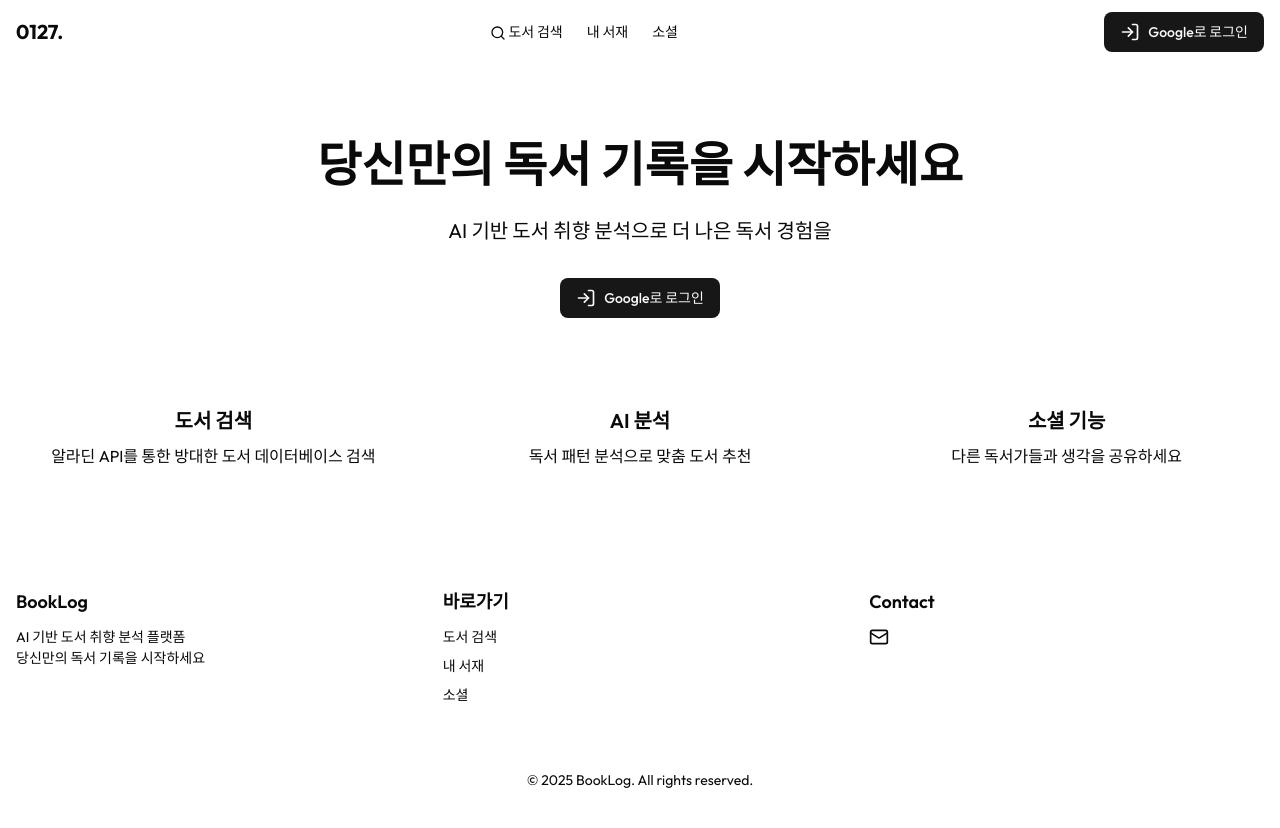
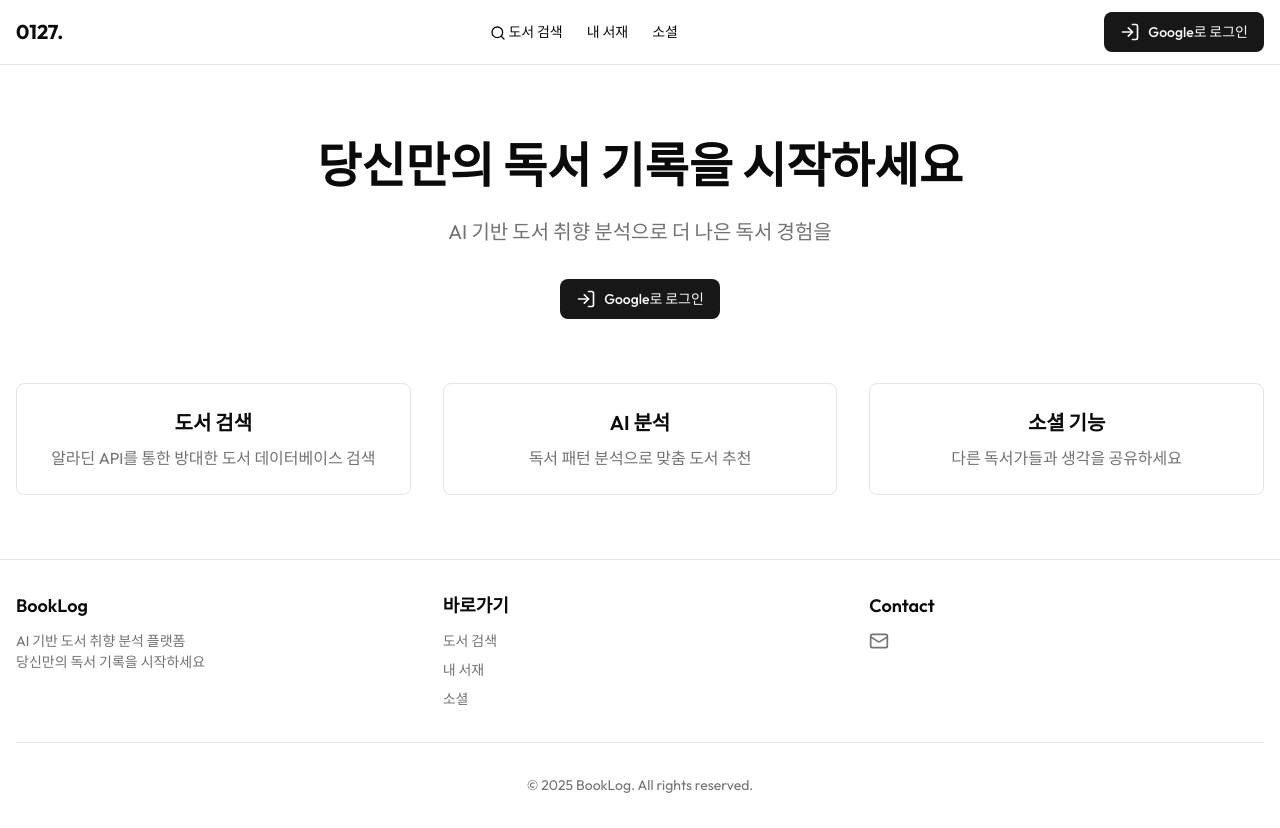
Before and after one commit to strongerDeer/0127, a Next.js app: page / in a window 1280 px wide. Built offline with nearby package versions, Linux system fonts and the light colour scheme; no server answers.

Commit message:
📝 Edit: 스타일 변수 적용 및 기존 스타일 개선

```diff
--- a/src/app/page.module.scss
+++ b/src/app/page.module.scss
@@ -1,48 +1,50 @@
+@use '@/shared/styles/variables' as *;
+
 .container {
-  max-width: 1280px;
+  max-width: $container-max-width;
   margin: 0 auto;
-  padding: 4rem 1rem;
+  padding: $spacing-16 $spacing-4;
 }
 
 .hero {
-  margin-bottom: 4rem;
+  margin-bottom: $spacing-16;
   text-align: center;
 
   h1 {
-    margin-bottom: 1rem;
-    font-size: 3rem;
-    font-weight: 700;
+    margin-bottom: $spacing-4;
+    font-size: $font-5xl;
+    font-weight: $font-bold;
   }
 
   p {
-    margin-bottom: 2rem;
-    font-size: 1.25rem;
-    color: hsl(var(--muted-foreground));
+    margin-bottom: $spacing-8;
+    font-size: $font-xl;
+    color: $color-muted-foreground;
   }
 }
 
 .features {
   display: grid;
-  gap: 2rem;
+  gap: $spacing-8;
 
-  @media (min-width: 768px) {
+  @media (min-width: $breakpoint-md) {
     grid-template-columns: repeat(3, 1fr);
   }
 }
 
 .featureCard {
-  border-radius: 0.5rem;
-  border: 1px solid hsl(var(--border));
-  padding: 1.5rem;
+  border-radius: $radius-md;
+  border: 1px solid $color-border;
+  padding: $spacing-6;
   text-align: center;
 
   h3 {
-    margin-bottom: 0.5rem;
-    font-size: 1.25rem;
-    font-weight: 600;
+    margin-bottom: $spacing-2;
+    font-size: $font-xl;
+    font-weight: $font-semibold;
   }
 
   p {
-    color: hsl(var(--muted-foreground));
+    color: $color-muted-foreground;
   }
 }
--- a/src/features/auth/ui/LoginButton.module.scss
+++ b/src/features/auth/ui/LoginButton.module.scss
@@ -1,8 +1,10 @@
+@use '@/shared/styles/variables' as *;
+
 .button {
-  gap: 0.5rem;
+  gap: $spacing-2;
 
   svg {
-    width: 1.25rem;
-    height: 1.25rem;
+    width: $spacing-5;
+    height: $spacing-5;
   }
 }
--- a/src/features/auth/ui/LogoutButton.module.scss
+++ b/src/features/auth/ui/LogoutButton.module.scss
@@ -1,8 +1,10 @@
+@use '@/shared/styles/variables' as *;
+
 .button {
-  gap: 0.5rem;
+  gap: $spacing-2;
 
   svg {
-    width: 1rem;
-    height: 1rem;
+    width: $spacing-4;
+    height: $spacing-4;
   }
 }
--- /dev/null
+++ b/src/shared/styles/_variables.scss
@@ -0,0 +1,150 @@
+// ============================================
+// 색상 변수 (Light Mode)
+// ============================================
+
+// 기본 색상
+$color-background: #ffffff;
+$color-foreground: #0a0a0a;
+
+// 카드
+$color-card: #ffffff;
+$color-card-foreground: #0a0a0a;
+
+// 팝오버
+$color-popover: #ffffff;
+$color-popover-foreground: #0a0a0a;
+
+// Primary (검은색 계열)
+$color-primary: #171717;
+$color-primary-foreground: #fafafa;
+
+// Secondary (회색 계열)
+$color-secondary: #f5f5f5;
+$color-secondary-foreground: #171717;
+
+// Muted (회색 계열)
+$color-muted: #f5f5f5;
+$color-muted-foreground: #737373;
+
+// Accent
+$color-accent: #f5f5f5;
+$color-accent-foreground: #171717;
+
+// Destructive (빨강)
+$color-destructive: #ef4444;
+$color-destructive-foreground: #fafafa;
+
+// Border & Input
+$color-border: #e5e5e5;
+$color-input: #e5e5e5;
+$color-ring: #a3a3a3;
+
+// ============================================
+// Dark Mode 색상
+// ============================================
+
+$color-dark-background: #0a0a0a;
+$color-dark-foreground: #fafafa;
+$color-dark-card: #171717;
+$color-dark-card-foreground: #fafafa;
+$color-dark-popover: #171717;
+$color-dark-popover-foreground: #fafafa;
+$color-dark-primary: #e5e5e5;
+$color-dark-primary-foreground: #171717;
+$color-dark-secondary: #262626;
+$color-dark-secondary-foreground: #fafafa;
+$color-dark-muted: #262626;
+$color-dark-muted-foreground: #a3a3a3;
+$color-dark-accent: #262626;
+$color-dark-accent-foreground: #fafafa;
+$color-dark-destructive: #dc2626;
+$color-dark-border: rgba(255, 255, 255, 0.1);
+$color-dark-input: rgba(255, 255, 255, 0.15);
+$color-dark-ring: #737373;
+
+// ============================================
+// Spacing (Tailwind 기준)
+// ============================================
+
+$spacing-0: 0;
+$spacing-1: 0.25rem;   // 4px
+$spacing-2: 0.5rem;    // 8px
+$spacing-3: 0.75rem;   // 12px
+$spacing-4: 1rem;      // 16px
+$spacing-5: 1.25rem;   // 20px
+$spacing-6: 1.5rem;    // 24px
+$spacing-8: 2rem;      // 32px
+$spacing-10: 2.5rem;   // 40px
+$spacing-12: 3rem;     // 48px
+$spacing-16: 4rem;     // 64px
+$spacing-20: 5rem;     // 80px
+$spacing-24: 6rem;     // 96px
+
+// ============================================
+// Font Size
+// ============================================
+
+$font-xs: 0.75rem;     // 12px
+$font-sm: 0.875rem;    // 14px
+$font-base: 1rem;      // 16px
+$font-lg: 1.125rem;    // 18px
+$font-xl: 1.25rem;     // 20px
+$font-2xl: 1.5rem;     // 24px
+$font-3xl: 1.875rem;   // 30px
+$font-4xl: 2.25rem;    // 36px
+$font-5xl: 3rem;       // 48px
+
+// ============================================
+// Font Weight
+// ============================================
+
+$font-normal: 400;
+$font-medium: 500;
+$font-semibold: 600;
+$font-bold: 700;
+
+// ============================================
+// Border Radius
+// ============================================
+
+$radius: 0.625rem;     // 10px
+$radius-sm: 0.375rem;  // 6px
+$radius-md: 0.5rem;    // 8px
+$radius-lg: 0.75rem;   // 12px
+$radius-xl: 1rem;      // 16px
+$radius-full: 9999px;
+
+// ============================================
+// Breakpoints (Tailwind 기준)
+// ============================================
+
+$breakpoint-sm: 640px;
+$breakpoint-md: 768px;
+$breakpoint-lg: 1024px;
+$breakpoint-xl: 1280px;
+$breakpoint-2xl: 1536px;
+
+// ============================================
+// Z-Index
+// ============================================
+
+$z-base: 0;
+$z-dropdown: 10;
+$z-sticky: 20;
+$z-modal: 30;
+$z-popover: 40;
+$z-tooltip: 50;
+
+// ============================================
+// Transition
+// ============================================
+
+$transition-fast: 150ms;
+$transition-base: 200ms;
+$transition-slow: 300ms;
+
+// ============================================
+// Container
+// ============================================
+
+$container-max-width: 1280px;
--- a/src/widgets/Footer/ui/Footer.module.scss
+++ b/src/widgets/Footer/ui/Footer.module.scss
@@ -1,75 +1,77 @@
+@use '@/shared/styles/variables' as *;
+
 .footer {
-  border-top: 1px solid hsl(var(--border));
+  border-top: 1px solid $color-border;
 }
 
 .container {
-  max-width: 1280px;
+  max-width: $container-max-width;
   margin: 0 auto;
-  padding: 2rem 1rem;
+  padding: $spacing-8 $spacing-4;
 }
 
 .grid {
   display: grid;
-  gap: 2rem;
+  gap: $spacing-8;
 
-  @media (min-width: 768px) {
+  @media (min-width: $breakpoint-md) {
     grid-template-columns: repeat(3, 1fr);
   }
 }
 
 .section {
   h3 {
-    margin-bottom: 0.75rem;
-    font-size: 1.125rem;
-    font-weight: 600;
+    margin-bottom: $spacing-3;
+    font-size: $font-lg;
+    font-weight: $font-semibold;
   }
 
   p {
-    font-size: 0.875rem;
-    color: hsl(var(--muted-foreground));
+    font-size: $font-sm;
+    color: $color-muted-foreground;
   }
 }
 
 .linkList {
   display: flex;
   flex-direction: column;
-  gap: 0.5rem;
-  font-size: 0.875rem;
+  gap: $spacing-2;
+  font-size: $font-sm;
 
   li a {
-    color: hsl(var(--muted-foreground));
-    transition: color 0.2s;
+    color: $color-muted-foreground;
+    transition: color $transition-base;
 
     &:hover {
-      color: hsl(var(--primary));
+      color: $color-primary;
     }
   }
 }
 
 .contactLinks {
   display: flex;
-  gap: 1rem;
+  gap: $spacing-4;
 
   a {
-    color: hsl(var(--muted-foreground));
-    transition: color 0.2s;
+    color: $color-muted-foreground;
+    transition: color $transition-base;
 
     &:hover {
-      color: hsl(var(--primary));
+      color: $color-primary;
     }
 
     svg {
-      width: 1.25rem;
-      height: 1.25rem;
+      width: $spacing-5;
+      height: $spacing-5;
     }
   }
 }
 
 .copyright {
-  margin-top: 2rem;
-  border-top: 1px solid hsl(var(--border));
-  padding-top: 2rem;
+  margin-top: $spacing-8;
+  border-top: 1px solid $color-border;
+  padding-top: $spacing-8;
   text-align: center;
-  font-size: 0.875rem;
-  color: hsl(var(--muted-foreground));
+  font-size: $font-sm;
+  color: $color-muted-foreground;
 }
--- a/src/widgets/Header/ui/Header.module.scss
+++ b/src/widgets/Header/ui/Header.module.scss
@@ -1,72 +1,74 @@
+@use '@/shared/styles/variables' as *;
+
 .header {
   position: sticky;
   top: 0;
-  z-index: 50;
+  z-index: $z-sticky;
   width: 100%;
-  border-bottom: 1px solid hsl(var(--border));
-  background-color: hsl(var(--background) / 0.95);
+  border-bottom: 1px solid $color-border;
+  background-color: rgba($color-background, 0.95);
   backdrop-filter: blur(8px);
 
   @supports (backdrop-filter: blur(8px)) {
-    background-color: hsl(var(--background) / 0.6);
+    background-color: rgba($color-background, 0.6);
   }
 }
 
 .container {
-  max-width: 1280px;
+  max-width: $container-max-width;
   margin: 0 auto;
   display: flex;
-  height: 4rem;
+  height: $spacing-16;
   align-items: center;
   justify-content: space-between;
-  padding: 0 1rem;
+  padding: 0 $spacing-4;
 }
 
 .logo {
   display: flex;
   align-items: center;
-  gap: 0.5rem;
+  gap: $spacing-2;
 }
 
 .logoText {
-  font-size: 1.25rem;
-  font-weight: 700;
+  font-size: $font-xl;
+  font-weight: $font-bold;
 }
 
 .nav {
   display: none;
   align-items: center;
-  gap: 1.5rem;
+  gap: $spacing-6;
 
-  @media (min-width: 768px) {
+  @media (min-width: $breakpoint-md) {
     display: flex;
   }
 }
 
 .navLink {
-  font-size: 0.875rem;
-  font-weight: 500;
-  transition: color 0.2s;
+  font-size: $font-sm;
+  font-weight: $font-medium;
+  transition: color $transition-base;
 
   &:hover {
-    color: hsl(var(--primary));
+    color: $color-primary;
   }
 }
 
 .navIcon {
   display: inline;
-  width: 1rem;
-  height: 1rem;
+  width: $spacing-4;
+  height: $spacing-4;
 }
 
 .userArea {
   display: flex;
   align-items: center;
-  gap: 1rem;
+  gap: $spacing-4;
 }
 
 .userInfo {
   display: flex;
   align-items: center;
-  gap: 0.75rem;
+  gap: $spacing-3;
 }
--- a/src/widgets/Layout/ui/Layout.module.scss
+++ b/src/widgets/Layout/ui/Layout.module.scss
@@ -1,3 +1,5 @@
+@use '@/shared/styles/variables' as *;
+
 .layout {
   display: flex;
   min-height: 100vh;
```
